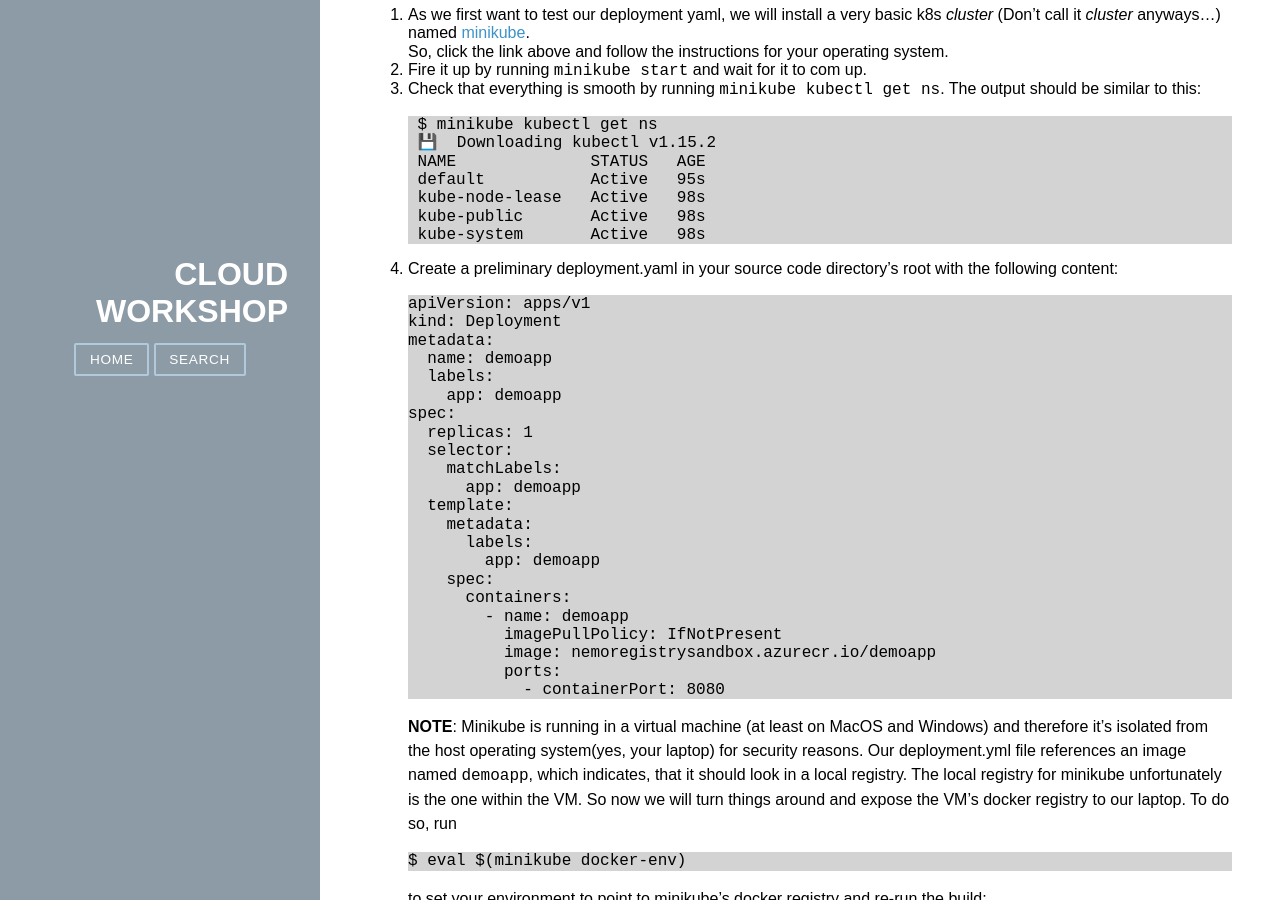
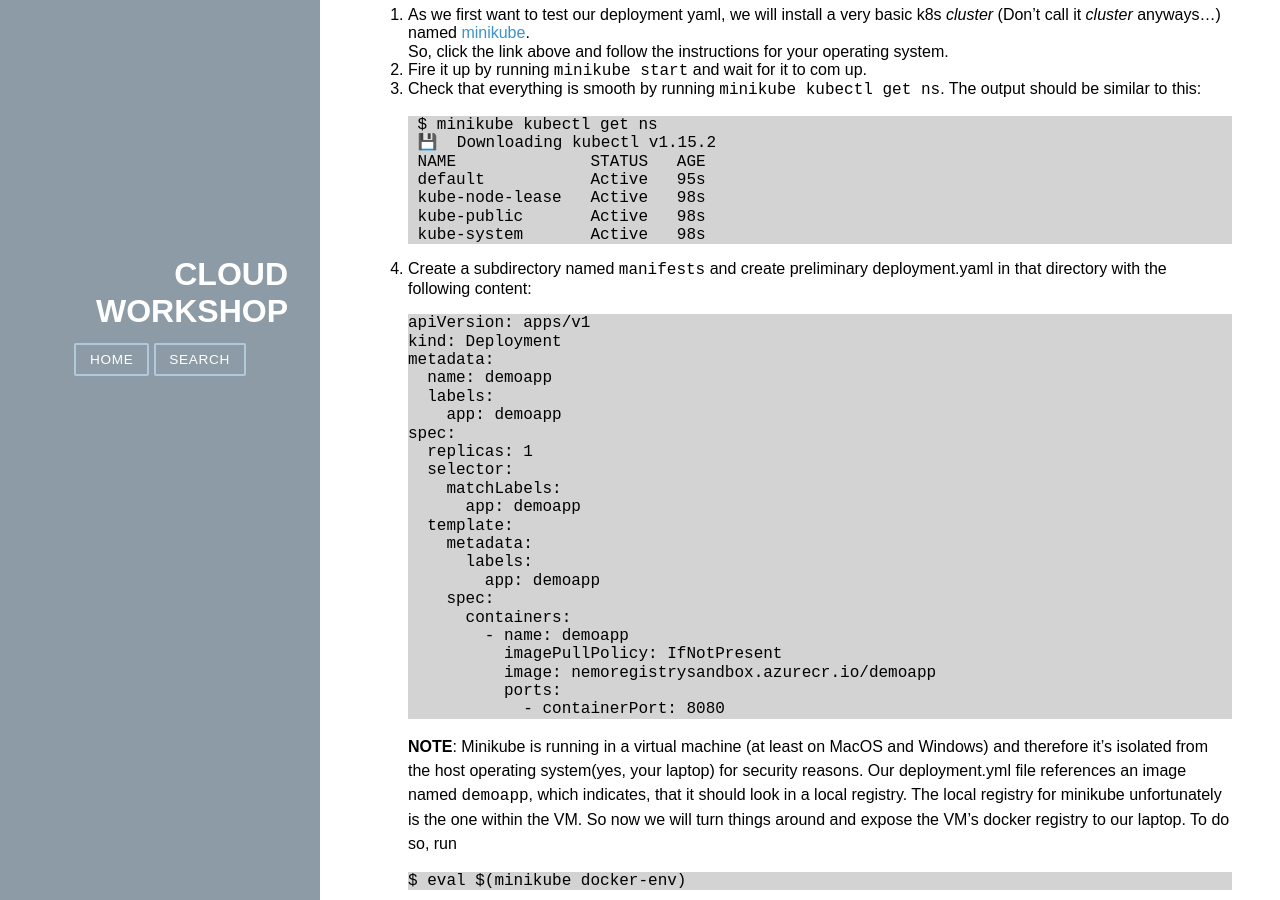
Before and after one commit to MicroDevOpsK8s/MicroDevOpsK8s.github.io, a Jekyll site: the page built from _labs/006/index.markdown, in a window 1280 px wide and 900 px high, scrolled down 669 px. Built offline with Jekyll 4.4.1, drawn with Linux system fonts in a browser that asks for light colours; nearby versions of some CDN libraries; comment, search, counter and statistics services are not loaded.

Commit message:
changed path for deployment yaml files

```diff
--- a/_labs/006/index.markdown
+++ b/_labs/006/index.markdown
@@ -45,7 +45,7 @@ named [minikube](https://kubernetes.io/docs/setup/learning-environment/minikube/
     kube-system       Active   98s
    </pre>
 
-1. Create a preliminary deployment.yaml in your source code directory's root with the following content:
+1. Create a subdirectory named `manifests` and create preliminary deployment.yaml in that directory with the following content:
    <pre>
    apiVersion: apps/v1
    kind: Deployment
```
